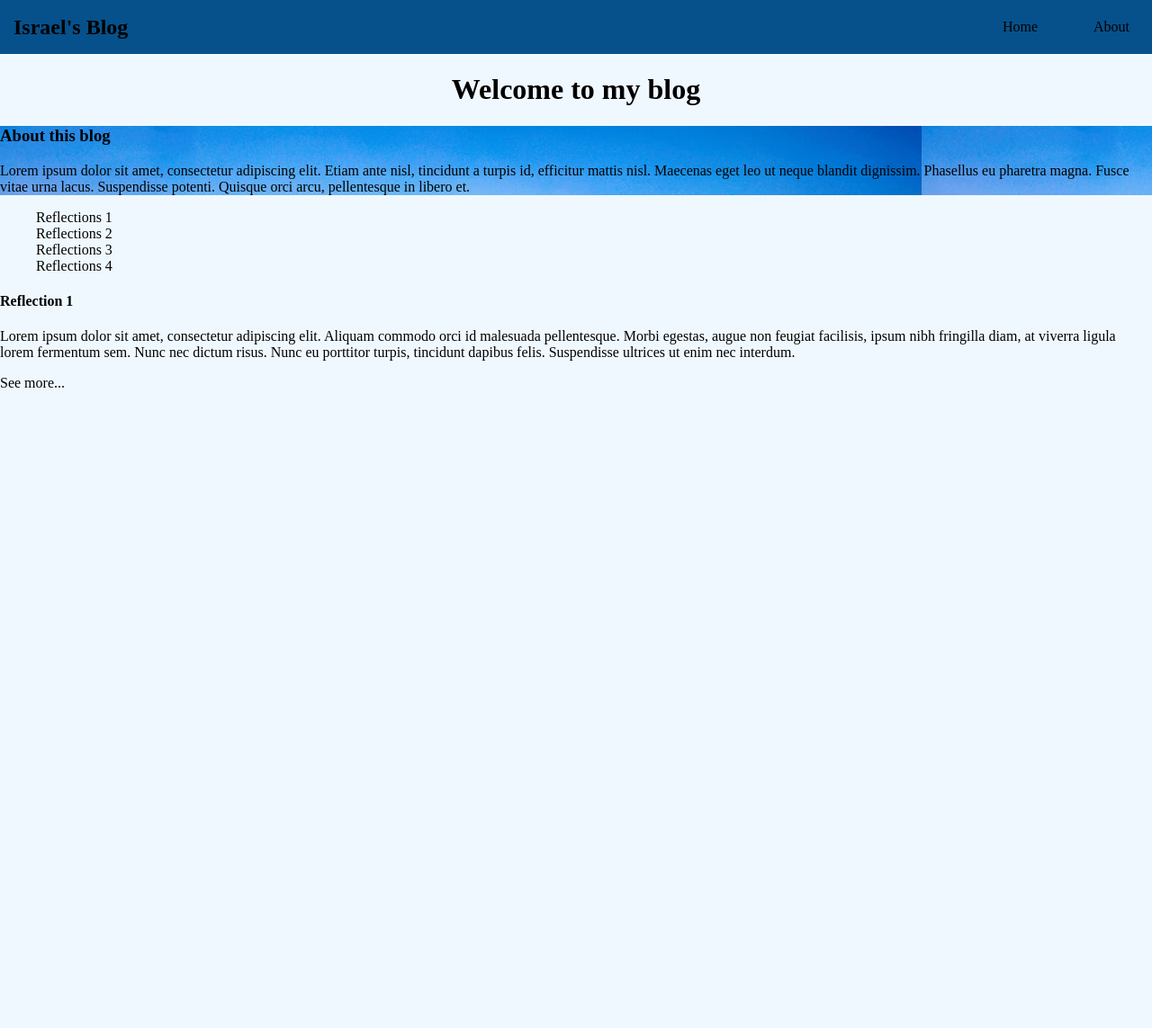
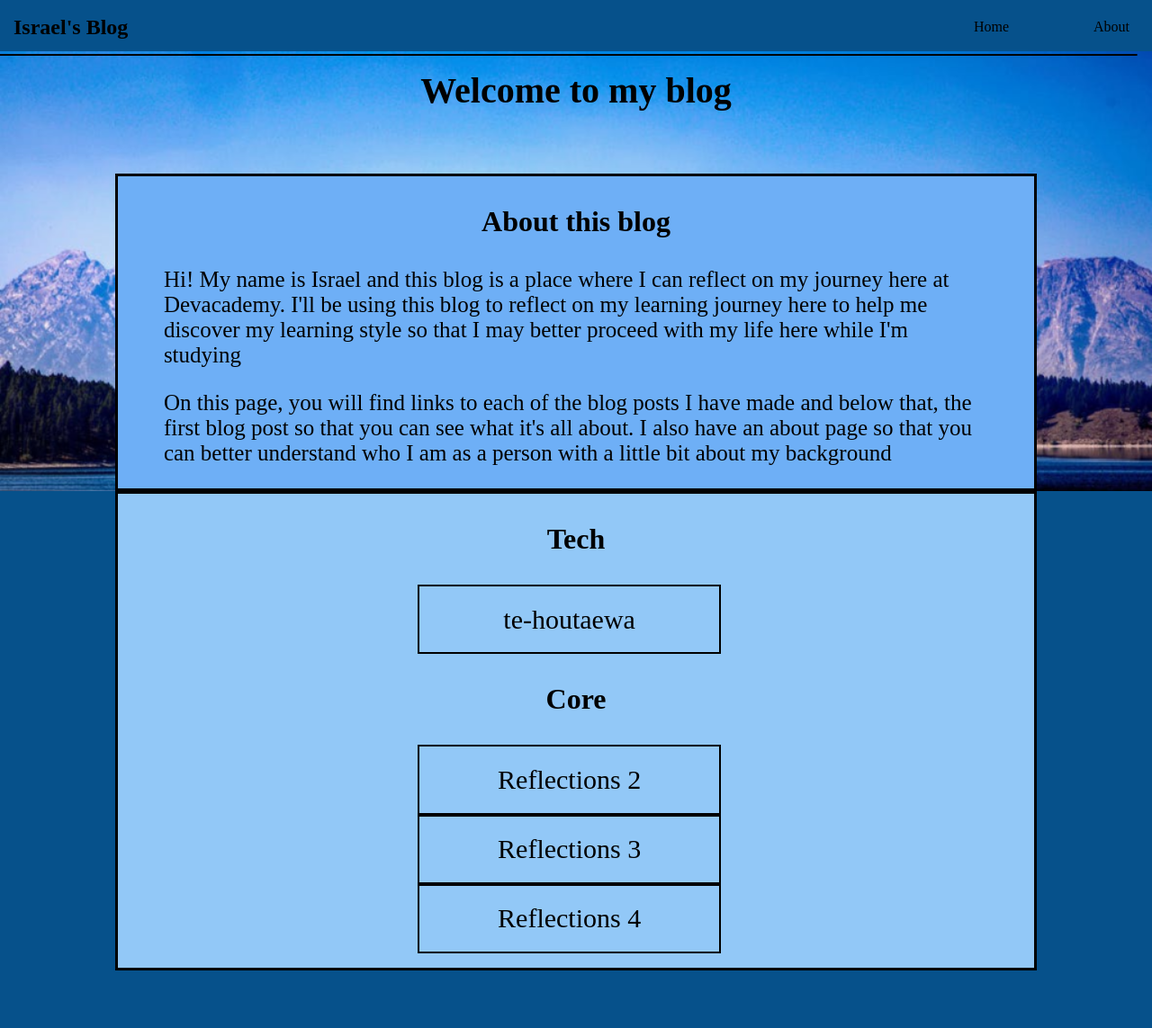
Before and after one commit to IsraelBlack/israelblack.github.io, a plain HTML site: page index.html in a window 1280 px wide. Shown: the whole page at 90% size. Before the commit the page ends 800 px from the top, so only its background shows below. Drawn offline with Linux system fonts and the light colour scheme; files whose address does not match are found by name.

Commit message:
finished index, opened new blog

```diff
--- a/index.html
+++ b/index.html
@@ -13,12 +13,14 @@
 </head>
 
 <body>
+
   <!--Nav-Bar-->
   <header>
     <div class="navbar">
       <div class="logo"><a href="#">Israel's Blog</a></div>
       <ul class="links">
         <li><a href="hero">Home</a></li>
+        <div id="seperator"></div>
         <li><a href="#">About</a></li> <!--Leads to about page-->
       </ul>
 
@@ -29,47 +31,57 @@
     </div>
 
     <div class="dropdown-menu">
-      <li><a href="hero">Home</a></li>
+      <li id="home"><a href="hero">Home</a></li>
         <li><a href="#">About</a></li> <!--Leads to about page-->
-        <li><a href="blog/te-houtaewa-template.html">Blog 1</a></li>
-        <li><a href="blog/te-houtaewa-template.html">Blog 2</a></li>
-        <li><a href="blog/te-houtaewa-template.html">Blog 3</a></li>
     </div>
 
   </header>
 
-
   <div class="body-container">
+    <div class ="bckgrnd-img-cont">
       <div class="header" id="home-hdr">
-      <h1 id="welcome">Welcome to my blog</h1>
+        <h1 id="welcome" class="subtitle">Welcome to my blog</h1>
 
       </div>
       <div class="body-paragraph" id="about">
         <h3>About this blog</h3>
-      <p id="about-text">Lorem ipsum dolor sit amet, consectetur adipiscing elit. Etiam ante nisl,
-        tincidunt a turpis id, efficitur mattis nisl. Maecenas eget leo ut neque
-        blandit dignissim. Phasellus eu pharetra magna. Fusce vitae urna lacus.
-        Suspendisse potenti. Quisque orci arcu, pellentesque in libero et.</p>
+        <p class="about-text">Hi! My name is Israel and this blog is a place where I can reflect on my journey here at Devacademy.
+          I'll be using this blog to reflect on my learning journey here to help me discover my learning style so that I may better
+          proceed with my life here while I'm studying</p>
+          <p class="about-text">On this page, you will find links to each of the blog posts I have made and below that, the first blog post so that
+            you can see what it's all about. I also have an about page so that you can better understand who I am as a person with a little bit about my background
+          </p>
       </div>
-    <div class="select-blog">
+    </div>
+      <div class="blog-background">
+        <div class="blog-content">
+          <div class="sprint-title">
+            <h3 class="sect-head">Tech</h3>
             <ul>
-        <li class="blog-item"><a href="blog/te-houtaewa-template.html"> Reflections 1</a></li>
+              <li class="blog-item"><a href="blog/te-houtaewa-template.html">te-houtaewa</a></li>
+            </ul>
+          </div>
+
+          <div class="sprint-title">
+            <h3 class="sect-head">Core</h3>
+            <ul>
               <li class="blog-item"><a href="#"> Reflections 2</a></li>
               <li class="blog-item"><a href="#"> Reflections 3</a></li>
               <li class="blog-item"><a href="#"> Reflections 4</a></li>
+            </ul>
+          </div>
 
+            <ul>
+              <li></li>
+              <li></li>
             </ul>
+          </div>
+        </div>
 
       </div>
-    <div class="blog" >
-      <h4 class="blog-header">Reflection 1</h4>
-      <p class="blog-text"> Lorem ipsum dolor sit amet, consectetur adipiscing elit. Aliquam commodo orci
-        id malesuada pellentesque. Morbi egestas, augue non feugiat facilisis, ipsum nibh fringilla diam,
-        at viverra ligula lorem fermentum sem. Nunc nec dictum risus. Nunc eu porttitor turpis, tincidunt
-        dapibus felis. Suspendisse ultrices ut enim nec interdum. </p>
-        <a class="btn-med">See more...</a> <!--Visible on mobile, activates moblie blog overlay-->
     </div>
   </div>
+
 <script>
   const toggleBtn = document.querySelector('.toggle-btn');
   const toggleBtnIcon = document.querySelector('.toggle-btn i');
--- a/styles/main.css
+++ b/styles/main.css
@@ -66,45 +66,123 @@ position: relative;
   padding-right: 5px;
  }
 
- /*Header*/
 
-.header {
+/*About blog*/
 
+.body-container {
+  position: absolute;
+  top: 30px;
+  margin: 0;
 }
 
 
-#welcome {
+.subtitle {
+  position: relative;
   text-align: center;
+  font-size: 40px;
+  margin-bottom: 7%;
+  top: 20px;
+}
+
+.bckgrnd-img-cont {
+  background-image: url("../images/background.png");
+  background-repeat: no-repeat;
+  background-size: 100%;
 }
 
 .body-paragraph {
-  background-image: url("/home/israel/devacademy/israelblack.github.io/images/background.png");
+  border: black solid 1mm;
+  margin-left: 10%;
+  margin-right: 10%;
+  background-color: #6eaff6;
+}
+
+.body-paragraph h3 {
+  text-align: center;
+  font-size: 2rem;
+}
+
+.about-text {
+  font-size: 25px;
+  padding-left: 5%;
+  padding-right: 5%;
+}
+
+/*Blog body*/
+
+.blog-background {
+  position: absolute;
+  background-color: #06518b;
+  width: 100%;
+}
+
+.blog-content {
+  border: black solid 1mm;
+  margin-left: 10%;
+  margin-right: 10%;
+  background-color: #92c8f7;
+  margin-bottom: 5%;
+}
+
+.sect-head {
+  text-align: center;
+  font-size: 2em;
+}
+
+.blog-item {
+  border: black solid 2px;
+  width: 30%;
+  height: auto;
+  padding: 2%;
+  margin-left: 30%;
+  margin-right: 30%;
+  text-align: center;
+  display: inline-block;
+}
+
+.blog-item a {
+  font-size: 30px;
+}
+
+.blog-item a:hover {
+  background-color: black;
 }
 
 /*Dropdown*/
 .dropdown-menu {
-
+border: black solid 1px;
   position: absolute;
   right: 1rem;
   top: 60px;
   height: 0;
   width: 100%;
-  background: rgb(255, 255, 255, 0.1);
+  border-radius: 5px;
+  background: #06518b;
+  opacity: 6;
+  z-index: 1;
   backdrop-filter: blur(15px);
-  border-radius: 10px;
   overflow: hidden;
   transition: height 0.2s cubic-bezier(0.175, 0.885, 0.32, 1.275);
+  color: #06518b;
 }
 
 .dropdown-menu.open {
-  height: 240px;
+  position: absolute;
+  height: 200px;
+  width: 100%;
+  left: 0%;
 }
 
+.dropdown-menu.open a{
+  font-size: 1.5em;
+  padding: 5% 40%;
+}
 .dropdown-menu li {
   padding: 0.7rem;
   display: flex;
   align-items: center;
   justify-content: center;
+
 }
 
  /*Responsive Design*/
@@ -121,6 +199,10 @@ position: relative;
   .dropdown-menu{
     display: block;
   }
+  .bckgrnd-img-cont {
+    background-image: none;
+  }
+
  }
 
  @media (max-width: 576px) {
@@ -128,4 +210,15 @@ position: relative;
     left: 2rem;
     width: unset;
   }
+
+  .blog-item {
+    width: 50%;
+    margin-right: 20%;
+    margin-left: 15%;
+    text-align: center;
+  }
+
+  .blog-item a{
+    font-size: 25px;
+  }
  }
```
Also changed, not shown: blog/html-css.html (added, +13 -0 lines), blog/te-houtaewa-template.html (+7 -1 lines). Lines whose indentation alone changed are shown as unchanged.
